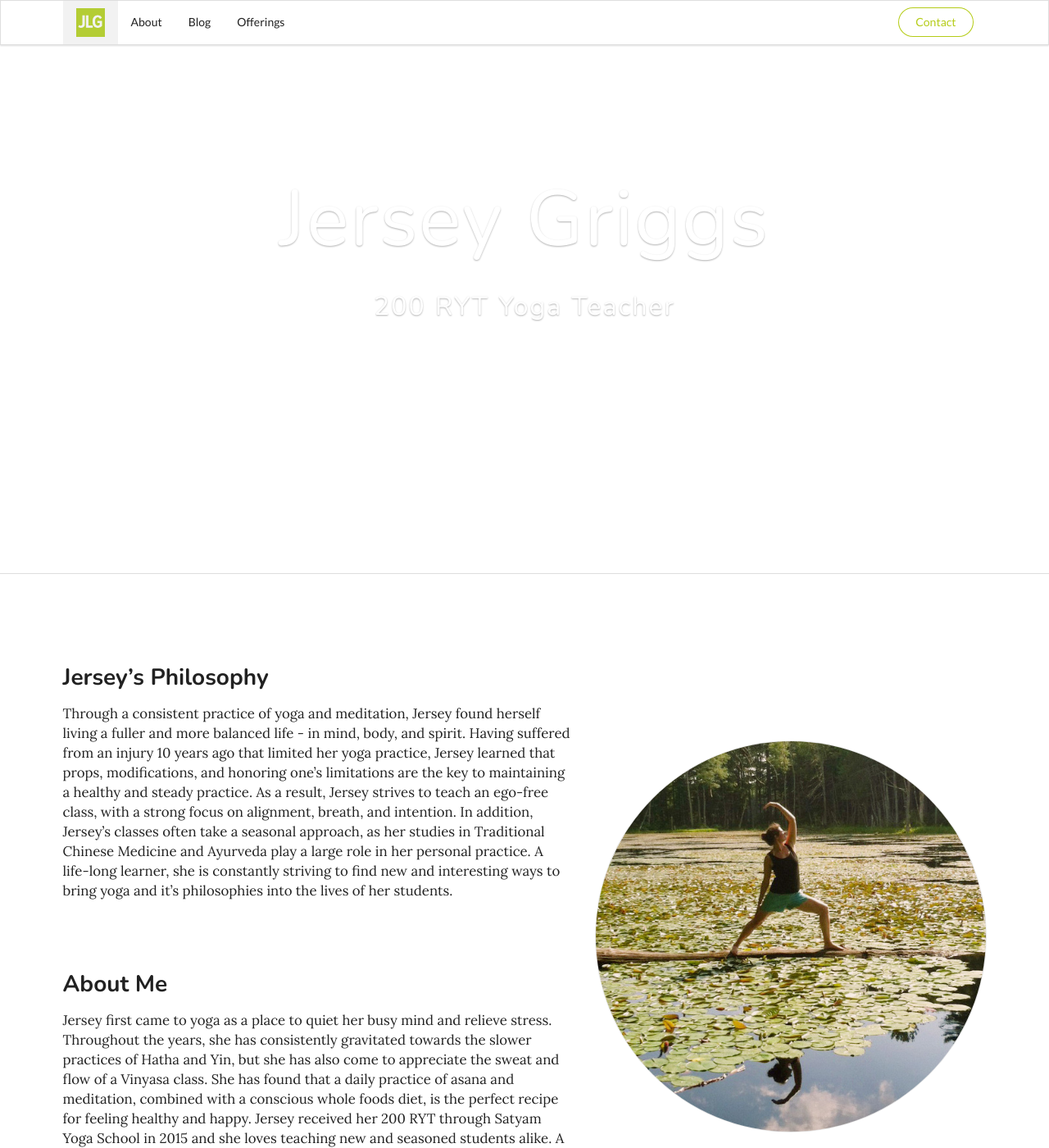
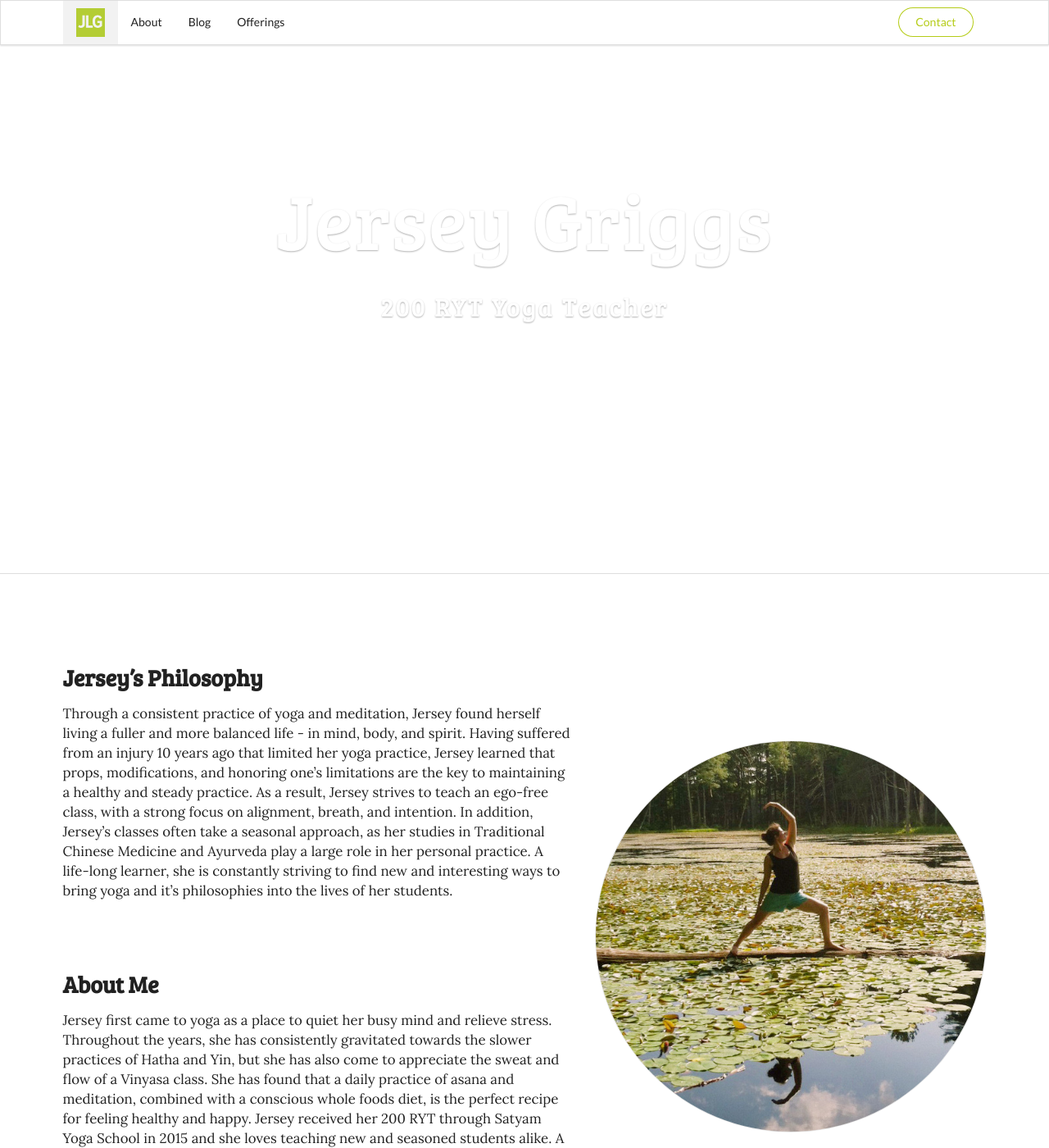
Before and after one commit to yogi-jerz/yogi-jerz.github.io, a Jekyll site: the page built from index.html, in a window 1280 px wide and 1400 px high. Shown: the whole window at 82% size. Built offline with Jekyll 4.4.1, drawn with Linux system fonts in a browser that asks for light colours; nearby versions of some CDN libraries; the list of posts is cut into pages by our own code.

Commit message:
new font

```diff
--- a/_includes/head.html
+++ b/_includes/head.html
@@ -27,7 +27,7 @@
 
   <link href="{{site.baseurl}}css/main.css" rel="stylesheet" type="text/css">
   <link rel="stylesheet" href="https://cdnjs.cloudflare.com/ajax/libs/semantic-ui/2.0.0/semantic.min.css">
- <link href='https://fonts.googleapis.com/css?family=Nunito:400,300,700' rel='stylesheet' type='text/css'>
+<link href='https://fonts.googleapis.com/css?family=Bree+Serif' rel='stylesheet' type='text/css'>
   <link href='http://fonts.googleapis.com/css?family=Lora:400,700,400italic,700italic' rel='stylesheet' type='text/css'>
   <link rel="canonical" href="{{ page.url | replace:'index.html','' | prepend: site.baseurl | prepend: site.url }}">
   <link rel="alternate" type="application/rss+xml" title="{{ site.title }}" href="{{ "/feed.xml" | prepend: site.baseurl | prepend: site.url }}" />
--- a/_sass/_theme.scss
+++ b/_sass/_theme.scss
@@ -11,7 +11,7 @@ h3,
 h4,
 h5,
 h6 {
-font-family: 'Nunito', sans-serif!important;
+font-family: 'Bree Serif', serif!important;
 }
 
 #about-me {
```
